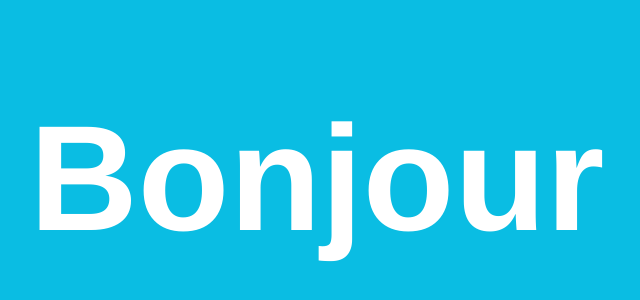
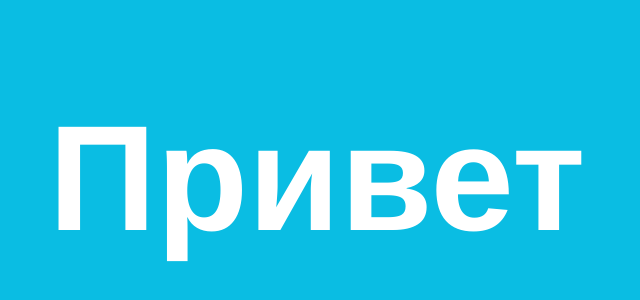
Before and after one commit to VKorelsky/git-demo, a plain HTML site: page index.html in a window 1280 px wide. Shown: the part 298-598 px from the top of the page, without its empty margins (331-971 px from the left). Drawn offline with Linux system fonts and the light colour scheme.

Commit message:
changed text (yet again)

```diff
--- a/index.html
+++ b/index.html
@@ -27,6 +27,6 @@
 </style>
 
 <body>
-    <p>Bonjour</p>
+    <p>Привет</p>
 </body>
 </html>
```
